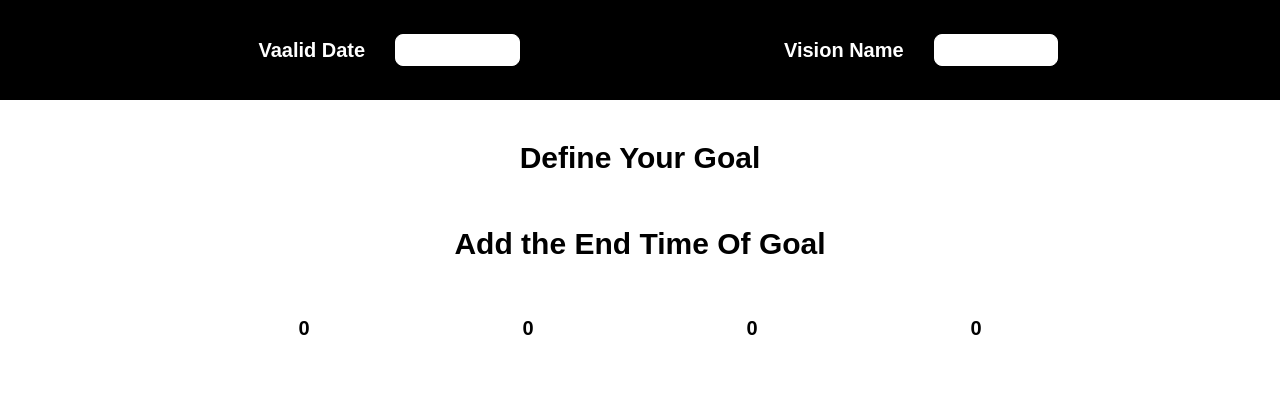
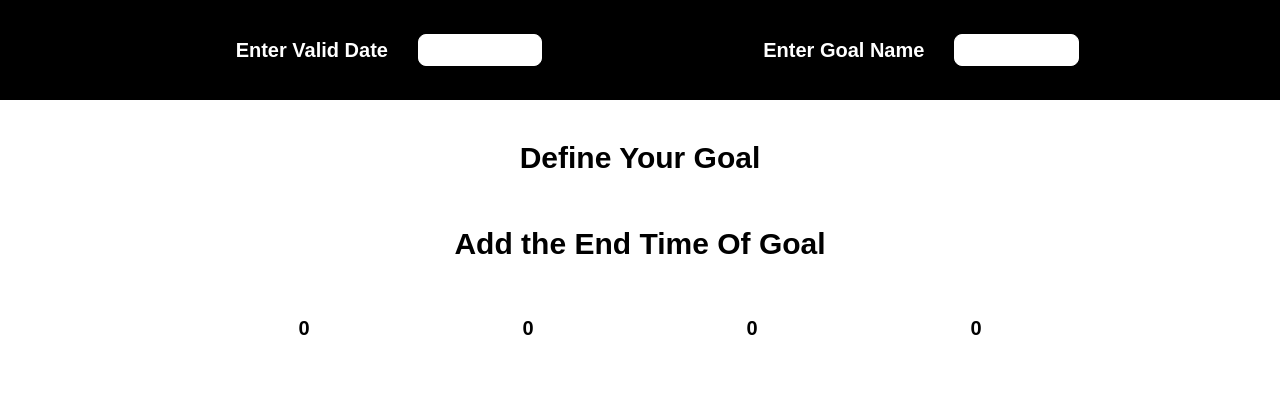
Before and after one commit to huzaifa172/countdown, a plain HTML site: page index.html in a window 1280 px wide. Drawn offline with Linux system fonts and the light colour scheme.

Commit message:
add enter

```diff
--- a/index.html
+++ b/index.html
@@ -11,14 +11,14 @@
     <div class="input_container_first">
 
         <div class="input_container_child">
-            <p class="enter_text">Vaalid  Date</p>
+            <p class="enter_text">Enter Valid  Date</p>
             <input class="inputs_get"  id="input_first"  type="text"  oninput="alclock()">
             <!-- <a href="#" class="fisrst_btn fisrst_btn_one" onclick="clock()">Enter</a> -->
 
         </div>
 
         <div class="input_container_child">
-            <p class="enter_text">vision name</p>
+            <p class="enter_text">Enter Goal name</p>
                    <input class="inputs_get" type="text" id="goal_id" value="">
             <!-- <a href="#" class="fisrst_btn" oninput="vision()">Enter</a> -->
         </div>
```
